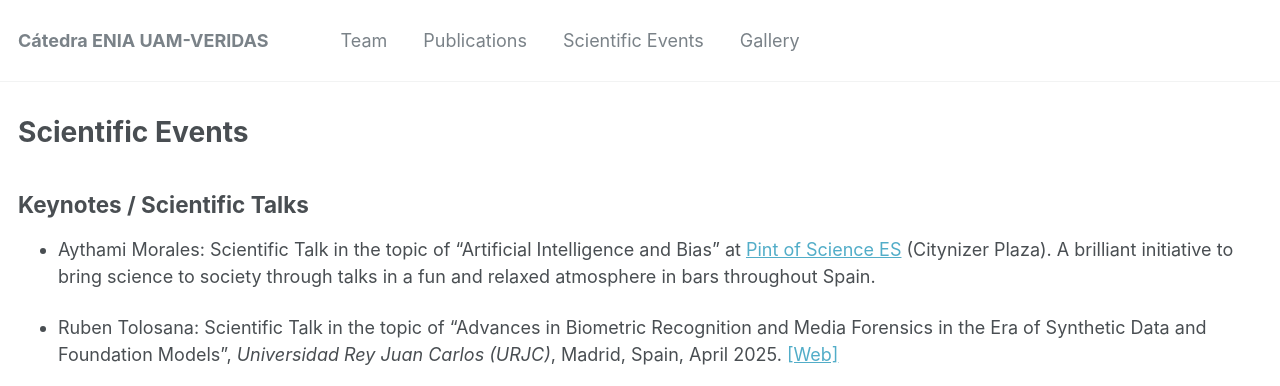
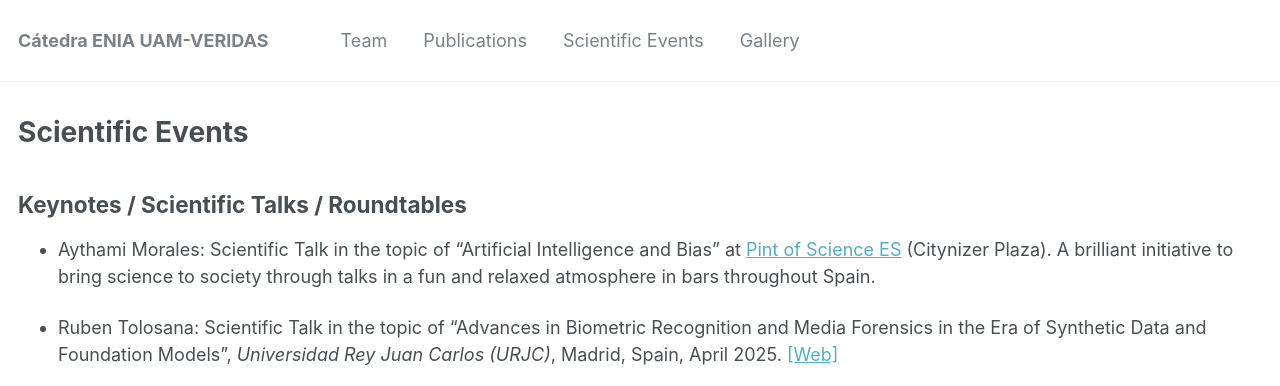
Before and after one commit to catedraeniauam/catedraeniauam.github.io, a Jekyll site: the page built from _pages/scientific_events.md, in a window 1280 px wide. Shown: the top 386 px of the page. Built offline with Jekyll 4.4.1, drawn with Linux system fonts in a browser that asks for light colours.

Commit message:
Añadimos nuevas noticias y cambiamos el titulo de las keynotes

```diff
--- a/_pages/scientific_events.md
+++ b/_pages/scientific_events.md
@@ -5,7 +5,7 @@ permalink: /scientific_events/
 author_profile: false
 ---
 
-Keynotes / Scientific Talks
+Keynotes / Scientific Talks / Roundtables
 -----
 
 - Aythami Morales: Scientific Talk in the topic of “Artificial Intelligence and Bias” at <a href="https://pintofscience.es/">Pint of Science ES</a> (Citynizer Plaza). A brilliant initiative to bring science to society through talks in a fun and relaxed atmosphere in bars throughout Spain.
```
Also changed, not shown: _pages/about.md (+2 -0 lines).
